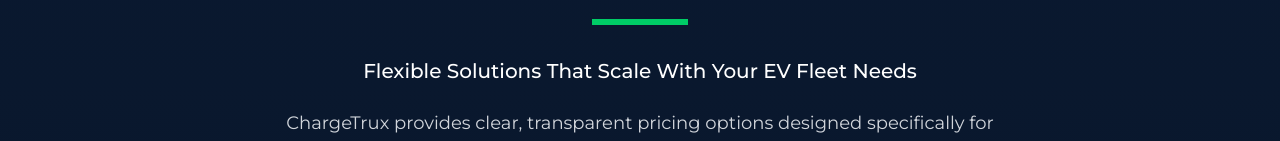
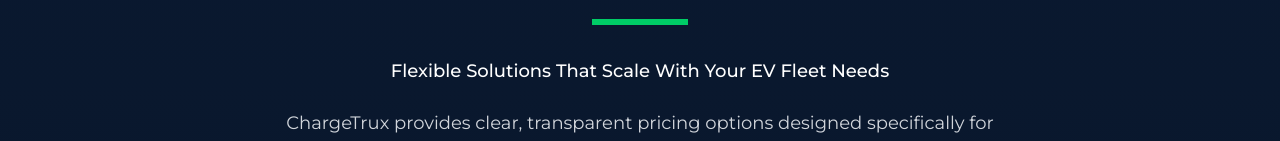
Before and after one commit to ChargeTrux/chargetrux-website, a React (Vite) app: page /pricing in a window 1280 px wide. Shown: the part 149-290 px from the top of the page. Built offline with nearby package versions, Linux system fonts and the light colour scheme.

Commit message:
Refactor: Reduce component size
Reduce the size of the components.

```diff
--- a/src/pages/Pricing.tsx
+++ b/src/pages/Pricing.tsx
@@ -1,3 +1,4 @@
+
 import { motion } from "framer-motion";
 import { Check, ChartBar, CircleDollarSign, Scale, TrendingUp } from "lucide-react";
 import { Button } from "@/components/ui/button";
@@ -21,7 +22,7 @@ const Pricing = () => {
             Transparent EV Charging Pricing For Fleets
           </h1>
           <div className="w-24 h-1.5 bg-chargetrux-green mx-auto mb-8"></div>
-          <p className="text-xl text-white max-w-3xl mx-auto font-medium">
+          <p className="text-base md:text-lg text-white max-w-3xl mx-auto font-medium">
             Flexible Solutions That Scale With Your EV Fleet Needs
           </p>
           <p className="text-base md:text-lg text-gray-300 max-w-3xl mx-auto mt-6">
```
